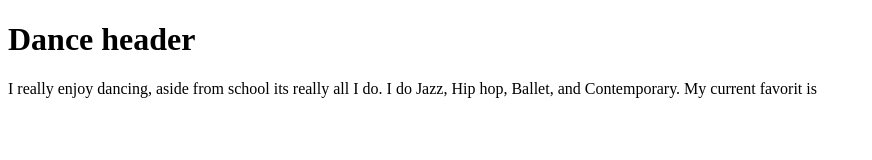
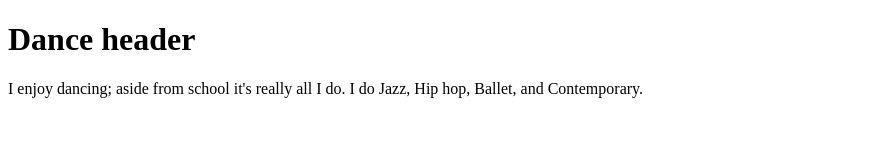
Before and after one commit to jaerickson/dance, a plain HTML site: page index.html in a window 1280 px wide. Shown: the whole page, without its empty margins (0-872 px from the left). Drawn offline with Linux system fonts and the light colour scheme.

Commit message:
Update index.html

```diff
--- a/index.html
+++ b/index.html
@@ -4,7 +4,7 @@
  <body>
    <h1>Dance header</h1>
    <p>
-    I really enjoy dancing, aside from school its really all I do. I do Jazz, Hip hop, Ballet, and Contemporary.  My current favorit is
+    I enjoy dancing; aside from school it's really all I do. I do Jazz, Hip hop, Ballet, and Contemporary.
    </p>
 <!--    <img src="" alt=""> -->
  </body>
```
